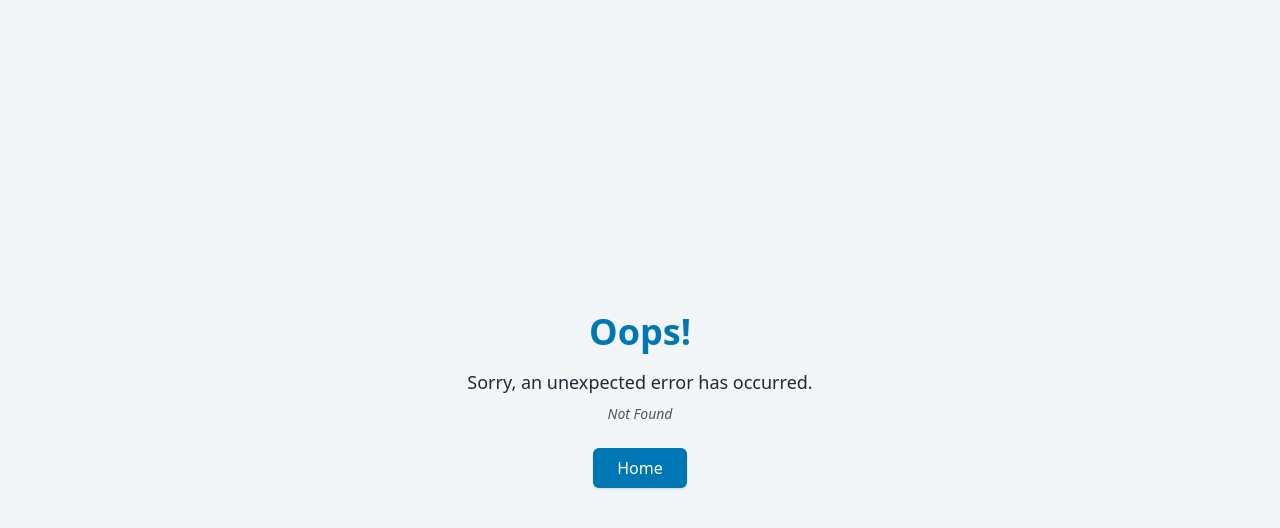
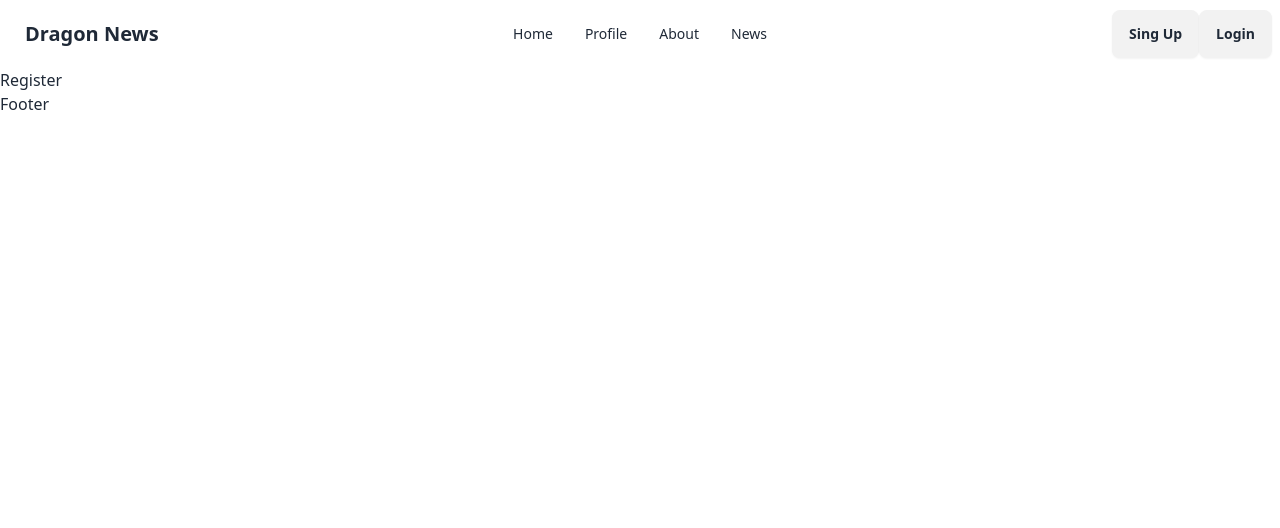
Before and after one commit to mdabdulkyum1/react-dragon-news, a React (Vite) app: page /register in a window 1280 px wide. Before the commit this address had no page. Shown: the top 528 px of the page. Built offline with nearby package versions, Linux system fonts and the light colour scheme.

Commit message:
login and register page created

```diff
--- /dev/null
+++ b/src/pages/Login/Login.jsx
@@ -0,0 +1,9 @@
+
+
+function Login() {
+  return (
+    <div>Login</div>
+  )
+}
+
+export default Login
--- /dev/null
+++ b/src/pages/Register/Register.jsx
@@ -0,0 +1,9 @@
+
+
+function Register() {
+  return (
+    <div>Register</div>
+  )
+}
+
+export default Register
```
Also changed, not shown: src/routes/router.jsx (+10 -0 lines).
